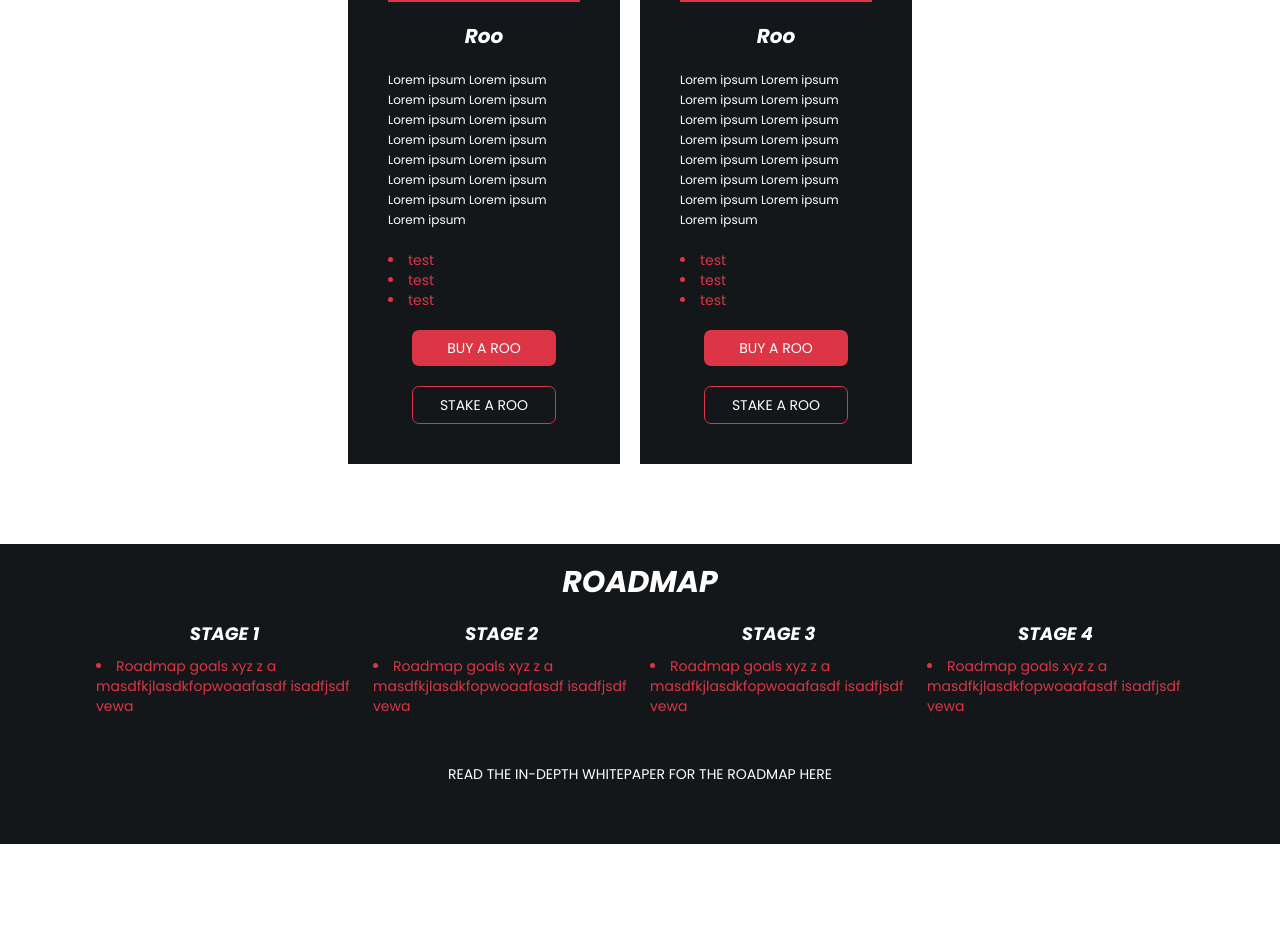
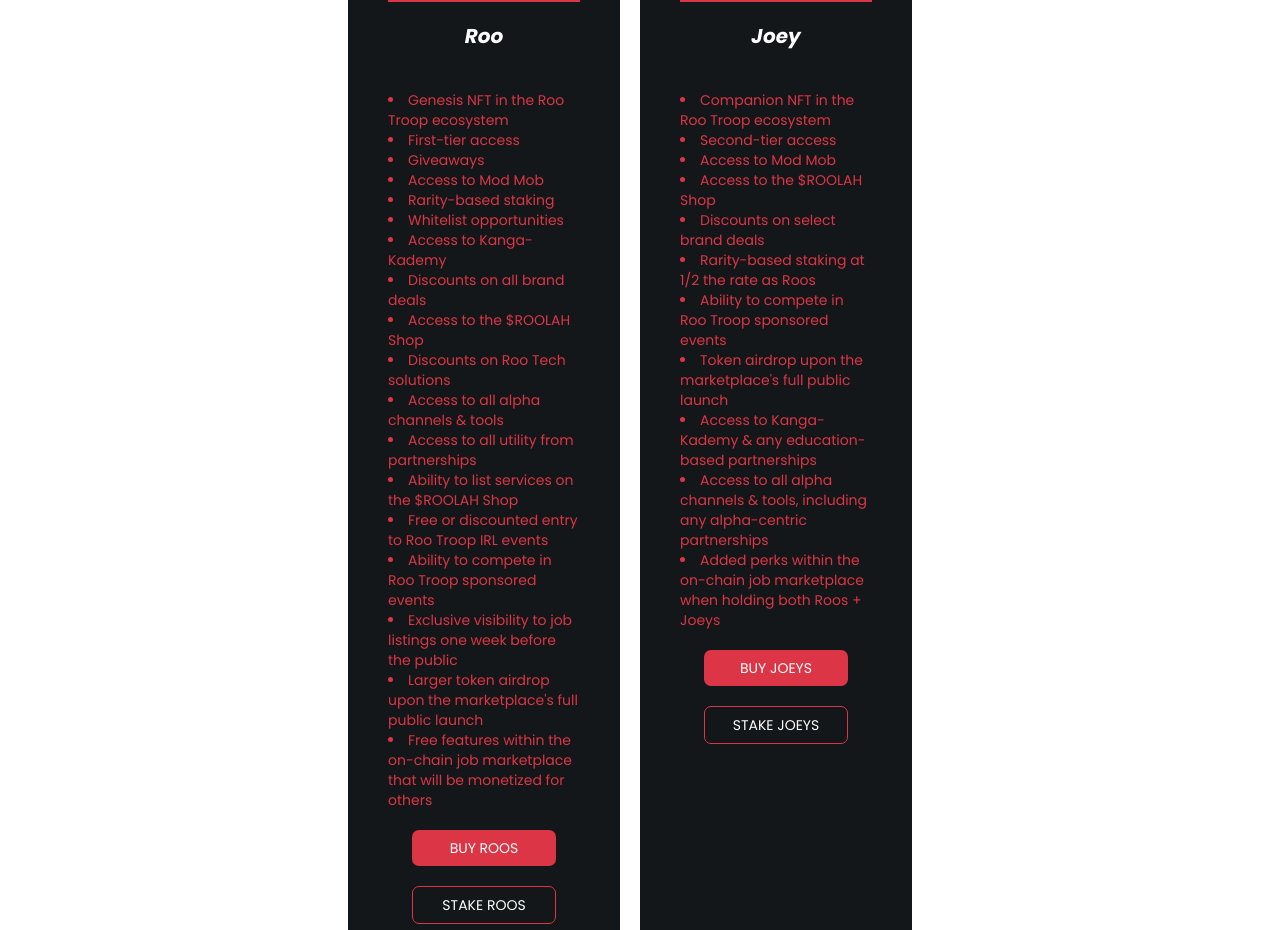
Before and after one commit to jackdishman/rootroop, a Vue app: page /home in a window 1280 px wide. Shown: the part 1867-2797 px from the top of the page. Built offline with nearby package versions, Linux system fonts and the light colour scheme.

Commit message:
apply copy and feedback to comparison

```diff
--- a/src/components/home/Comparison.vue
+++ b/src/components/home/Comparison.vue
@@ -4,6 +4,8 @@ import { Carousel, Slide, Navigation } from 'vue3-carousel'
 import 'vue3-carousel/dist/carousel.css'
 
 const images = ref<string[]>([
+	require(`@/assets/images/slider/1.webp`),
+	require(`@/assets/images/slider/666.webp`),
 	require(`@/assets/images/slider/103.webp`),
 	require(`@/assets/images/slider/185.webp`),
 	require(`@/assets/images/slider/225.webp`),
@@ -13,11 +15,9 @@ const images = ref<string[]>([
 	require(`@/assets/images/slider/537.webp`),
 	require(`@/assets/images/slider/634.webp`),
 	require(`@/assets/images/slider/637.webp`),
-	require(`@/assets/images/slider/666.webp`),
 	require(`@/assets/images/slider/783.webp`),
 	require(`@/assets/images/slider/886.webp`),
 	require(`@/assets/images/slider/927.webp`),
-	require(`@/assets/images/slider/1069.webp`),
 	require(`@/assets/images/slider/1183.webp`),
 	require(`@/assets/images/slider/1423.webp`),
 	require(`@/assets/images/slider/1454.webp`),
@@ -38,7 +38,6 @@ const joeyImages = ref<string[]>([
 	require(`@/assets/images/joeys/21.webp`),
 	require(`@/assets/images/joeys/20.webp`),
 	require(`@/assets/images/joeys/19.webp`),
-	require(`@/assets/images/joeys/18.webp`),
 	require(`@/assets/images/joeys/17.webp`),
 	require(`@/assets/images/joeys/16.webp`),
 	require(`@/assets/images/joeys/15.webp`),
@@ -79,29 +78,44 @@ const joeyImages = ref<string[]>([
 				</span>
 			</div>
 			<h5 class="text-white text-center font-semibold text-xl mb-5 italic">Roo</h5>
-			<div class="flex justify-center">
+			<!-- <div class="flex justify-center">
 				<p class="w-48 text-white text-xs text-normal leading-5">
 					Lorem ipsum Lorem ipsum Lorem ipsum Lorem ipsum Lorem ipsum Lorem ipsum Lorem ipsum Lorem ipsum Lorem ipsum
 					Lorem ipsum Lorem ipsum Lorem ipsum Lorem ipsum Lorem ipsum Lorem ipsum
 				</p>
-			</div>
+			</div> -->
 			<div class="flex justify-center">
 				<ul class="text-rooRed w-48 py-5 list-disc list-inside text-sm">
-					<li>test</li>
-					<li>test</li>
-					<li>test</li>
+					<li>Genesis NFT in the Roo Troop ecosystem</li>
+					<li>First-tier access</li>
+					<li>Giveaways</li>
+					<li>Access to Mod Mob</li>
+					<li>Rarity-based staking</li>
+					<li>Whitelist opportunities</li>
+					<li>Access to Kanga-Kademy</li>
+					<li>Discounts on all brand deals</li>
+					<li><a href="#">Access to the $ROOLAH Shop</a></li>
+					<li><a href="#">Discounts on Roo Tech solutions</a></li>
+					<li>Access to all alpha channels & tools</li>
+					<li>Access to all utility from partnerships</li>
+					<li>Ability to list services on the $ROOLAH Shop</li>
+					<li>Free or discounted entry to Roo Troop IRL events</li>
+					<li>Ability to compete in Roo Troop sponsored events</li>
+					<li>Exclusive visibility to job listings one week before the public</li>
+					<li>Larger token airdrop upon the marketplace's full public launch</li>
+					<li>Free features within the on-chain job marketplace that will be monetized for others</li>
 				</ul>
 			</div>
 			<div class="flex justify-center mb-10">
 				<div class="w-36">
 					<button class="w-full block uppercase bg-rooRed text-white px-6 py-2 text-sm" style="border-radius: 7px">
-						Buy a Roo
+						Buy Roos
 					</button>
 					<button
 						class="w-full block mt-5 uppercase border border-rooRed bg-rooBlack text-white px-6 py-2 text-sm"
 						style="border-radius: 7px"
 					>
-						Stake a Roo
+						Stake Roos
 					</button>
 				</div>
 			</div>
@@ -120,30 +134,36 @@ const joeyImages = ref<string[]>([
 					</Carousel>
 				</span>
 			</div>
-			<h5 class="text-white text-center font-semibold text-xl mb-5 italic">Roo</h5>
-			<div class="flex justify-center">
+			<h5 class="text-white text-center font-semibold text-xl mb-5 italic">Joey</h5>
+			<!-- <div class="flex justify-center">
 				<p class="w-48 text-white text-xs text-normal leading-5">
-					Lorem ipsum Lorem ipsum Lorem ipsum Lorem ipsum Lorem ipsum Lorem ipsum Lorem ipsum Lorem ipsum Lorem ipsum
-					Lorem ipsum Lorem ipsum Lorem ipsum Lorem ipsum Lorem ipsum Lorem ipsum
 				</p>
-			</div>
+			</div> -->
 			<div class="flex justify-center">
 				<ul class="text-rooRed w-48 py-5 list-disc list-inside text-sm">
-					<li>test</li>
-					<li>test</li>
-					<li>test</li>
+					<li>Companion NFT in the Roo Troop ecosystem</li>
+					<li>Second-tier access</li>
+					<li>Access to Mod Mob</li>
+					<li><a href="#">Access to the $ROOLAH Shop</a></li>
+					<li>Discounts on select brand deals</li>
+					<li>Rarity-based staking at 1/2 the rate as Roos</li>
+					<li>Ability to compete in Roo Troop sponsored events</li>
+					<li>Token airdrop upon the marketplace's full public launch</li>
+					<li>Access to Kanga-Kademy & any education-based partnerships</li>
+					<li>Access to all alpha channels & tools, including any alpha-centric partnerships</li>
+					<li>Added perks within the on-chain job marketplace when holding both Roos + Joeys</li>
 				</ul>
 			</div>
 			<div class="flex justify-center mb-10">
 				<div class="w-36">
 					<button class="w-full block uppercase bg-rooRed text-white px-6 py-2 text-sm" style="border-radius: 7px">
-						Buy a Roo
+						Buy joeys
 					</button>
 					<button
 						class="w-full block mt-5 uppercase border border-rooRed bg-rooBlack text-white px-6 py-2 text-sm"
 						style="border-radius: 7px"
 					>
-						Stake a Roo
+						Stake joeys
 					</button>
 				</div>
 			</div>
--- a/src/pages/Home.vue
+++ b/src/pages/Home.vue
@@ -50,10 +50,10 @@ onMounted(() => {
 	<!-- Mission and video -->
 	<div class="flex flex-row w-full items-center justify-around py-10">
 		<h4 class="italic w-1/3 text-rooBlack font-semibold font-poppins text-xl leading-9">
-			The <span class="uppercase text-rooRed font-bold">mission</span> of Roo Troop is to
-			<span class="uppercase text-rooRed font-bold">unite a community</span> that is eager to build in Web3/NFTs and
-			provide them with the multiple facets of utility needed to
-			<span class="uppercase text-rooRed font-bold">succeed</span>
+			The <span class="uppercase text-rooRed font-bold">MISSION</span> of Roo Troop is to
+			<span class="uppercase text-rooRed font-bold">UNITE A COMMUNITY</span> that is eager to build in Web 3.0 and
+			successfully roll out the first <span class="uppercase text-rooRed font-bold">ON-CHAIN JOB MARKETPLACE</span>
+			, a platform that will disrupt the traditional job market.
 		</h4>
 		<div class="bg-rooRed w-1/3">
 			<video controls class="w-full border-4 border-rooRed">
```
Also changed, not shown: src/assets/images/slider/1.webp (renamed from src/assets/images/slider/1069.webp).
